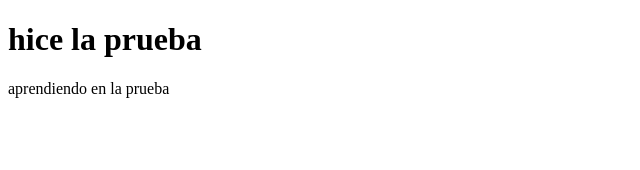
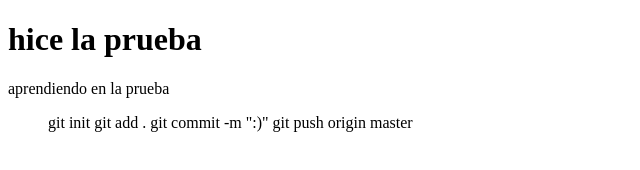
Before and after one commit to solsolcito/prueba, a plain HTML site: page index.html in a window 1280 px wide. Shown: the whole page, without its empty margins (0-640 px from the left). Drawn offline with Linux system fonts and the light colour scheme.

Commit message:
mi cuarto comentario

```diff
--- a/index.html
+++ b/index.html
@@ -9,5 +9,11 @@
 <body>
     <h1> hice la prueba </h1>
     <p>aprendiendo en la prueba</p>
+    <ul>git init
+        git add .
+        git commit -m ":)"
+        git push origin master
+
+    </ul>
 </body>
 </html>
```
